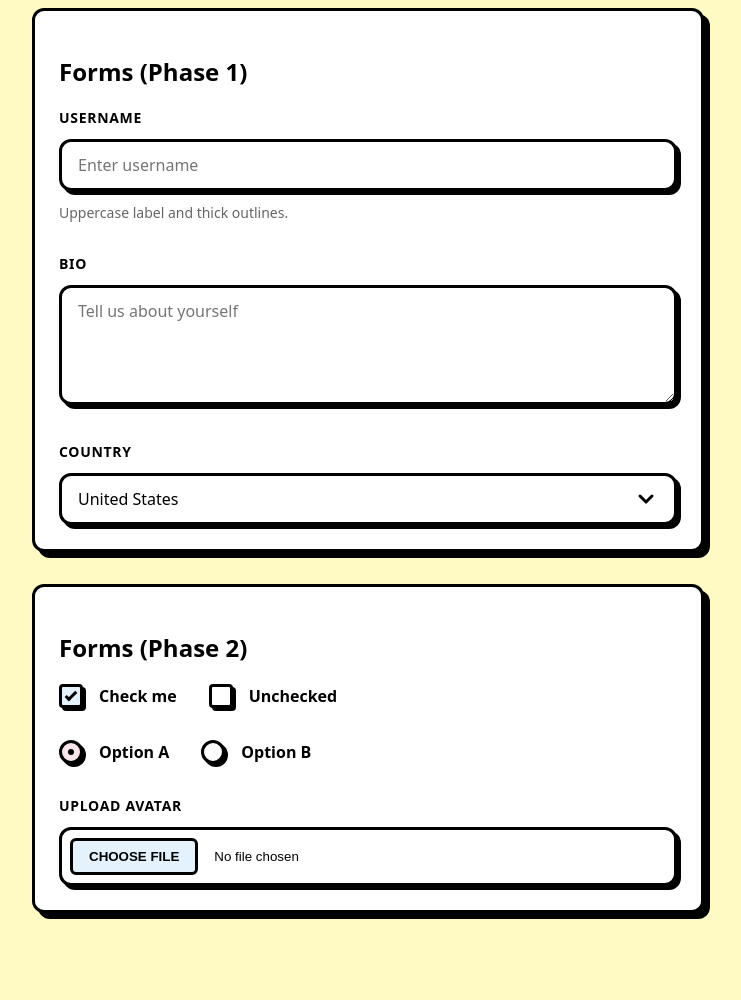
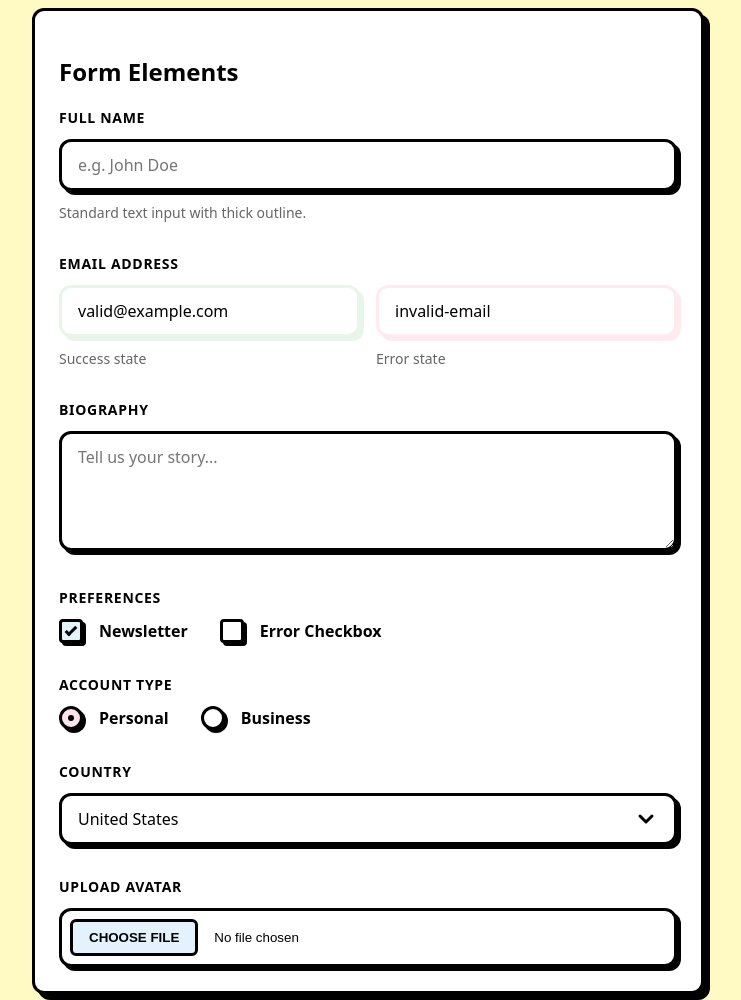
Before and after one commit to bllyanos/lembrut, a website built with Vite: page index.html in a window 1280 px wide. Shown: the part 620-1620 px from the top of the page, without its empty margins (272-1013 px from the left). Before the commit the page ends 1573 px from the top, so only its background shows below. Built offline with nearby package versions, Linux system fonts and the light colour scheme.

Commit message:
docs(ui): Update demo page with comprehensive form elements and validation states

```diff
--- a/index.html
+++ b/index.html
@@ -29,17 +29,65 @@
             </div>
 
             <div class="card p-6">
-                <h2 class="text-2xl font-bold mb-8">Forms (Phase 1)</h2>
-                <div>
+                <h2 class="text-2xl font-bold mb-8">Form Elements</h2>
+                <div class="space-y-8">
                     <div class="form-field">
-                        <label class="label">Username</label>
-                        <input type="text" class="input" placeholder="Enter username">
-                        <span class="helper-text">Uppercase label and thick outlines.</span>
+                        <label class="label">Full Name</label>
+                        <input type="text" class="input" placeholder="e.g. John Doe">
+                        <span class="helper-text">Standard text input with thick outline.</span>
                     </div>
+
                     <div class="form-field">
-                        <label class="label">Bio</label>
-                        <textarea class="textarea" placeholder="Tell us about yourself"></textarea>
+                        <label class="label">Email Address</label>
+                        <div class="flex gap-4">
+                            <div style="flex: 1;">
+                                <input type="email" class="input is-success" value="valid@example.com">
+                                <span class="helper-text">Success state</span>
+                            </div>
+                            <div style="flex: 1;">
+                                <input type="email" class="input is-error" value="invalid-email">
+                                <span class="helper-text">Error state</span>
+                            </div>
+                        </div>
                     </div>
+
+                    <div class="form-field">
+                        <label class="label">Biography</label>
+                        <textarea class="textarea" placeholder="Tell us your story..."></textarea>
+                    </div>
+
+                    <div class="form-field">
+                        <label class="label">Preferences</label>
+                        <div class="flex gap-8">
+                            <label class="checkbox-group">
+                                <input type="checkbox" class="checkbox" checked>
+                                <span class="checkmark"></span>
+                                <span class="font-bold">Newsletter</span>
+                            </label>
+                            <label class="checkbox-group">
+                                <input type="checkbox" class="checkbox is-error">
+                                <span class="checkmark"></span>
+                                <span class="font-bold">Error Checkbox</span>
+                            </label>
+                        </div>
+                    </div>
+
+                    <div class="form-field">
+                        <label class="label">Account Type</label>
+                        <div class="flex gap-8">
+                            <label class="radio-group">
+                                <input type="radio" name="account" class="radio" checked>
+                                <span class="radiomark"></span>
+                                <span class="font-bold">Personal</span>
+                            </label>
+                            <label class="radio-group">
+                                <input type="radio" name="account" class="radio">
+                                <span class="radiomark"></span>
+                                <span class="font-bold">Business</span>
+                            </label>
+                        </div>
+                    </div>
+
                     <div class="form-field">
                         <label class="label">Country</label>
                         <select class="select">
@@ -48,40 +96,7 @@
                             <option>Other</option>
                         </select>
                     </div>
-                </div>
-            </div>
 
-            <div class="card p-6">
-                <h2 class="text-2xl font-bold mb-8">Forms (Phase 2)</h2>
-                <div>
-                    <div class="form-field">
-                        <div class="flex gap-8">
-                            <label class="checkbox-group">
-                                <input type="checkbox" class="checkbox" checked>
-                                <span class="checkmark"></span>
-                                <span class="font-bold">Check me</span>
-                            </label>
-                            <label class="checkbox-group">
-                                <input type="checkbox" class="checkbox">
-                                <span class="checkmark"></span>
-                                <span class="font-bold">Unchecked</span>
-                            </label>
-                        </div>
-                    </div>
-                    <div class="form-field">
-                        <div class="flex gap-8">
-                            <label class="radio-group">
-                                <input type="radio" name="radio-demo" class="radio" checked>
-                                <span class="radiomark"></span>
-                                <span class="font-bold">Option A</span>
-                            </label>
-                            <label class="radio-group">
-                                <input type="radio" name="radio-demo" class="radio">
-                                <span class="radiomark"></span>
-                                <span class="font-bold">Option B</span>
-                            </label>
-                        </div>
-                    </div>
                     <div class="form-field">
                         <label class="label">Upload Avatar</label>
                         <input type="file" class="file-input">
```
